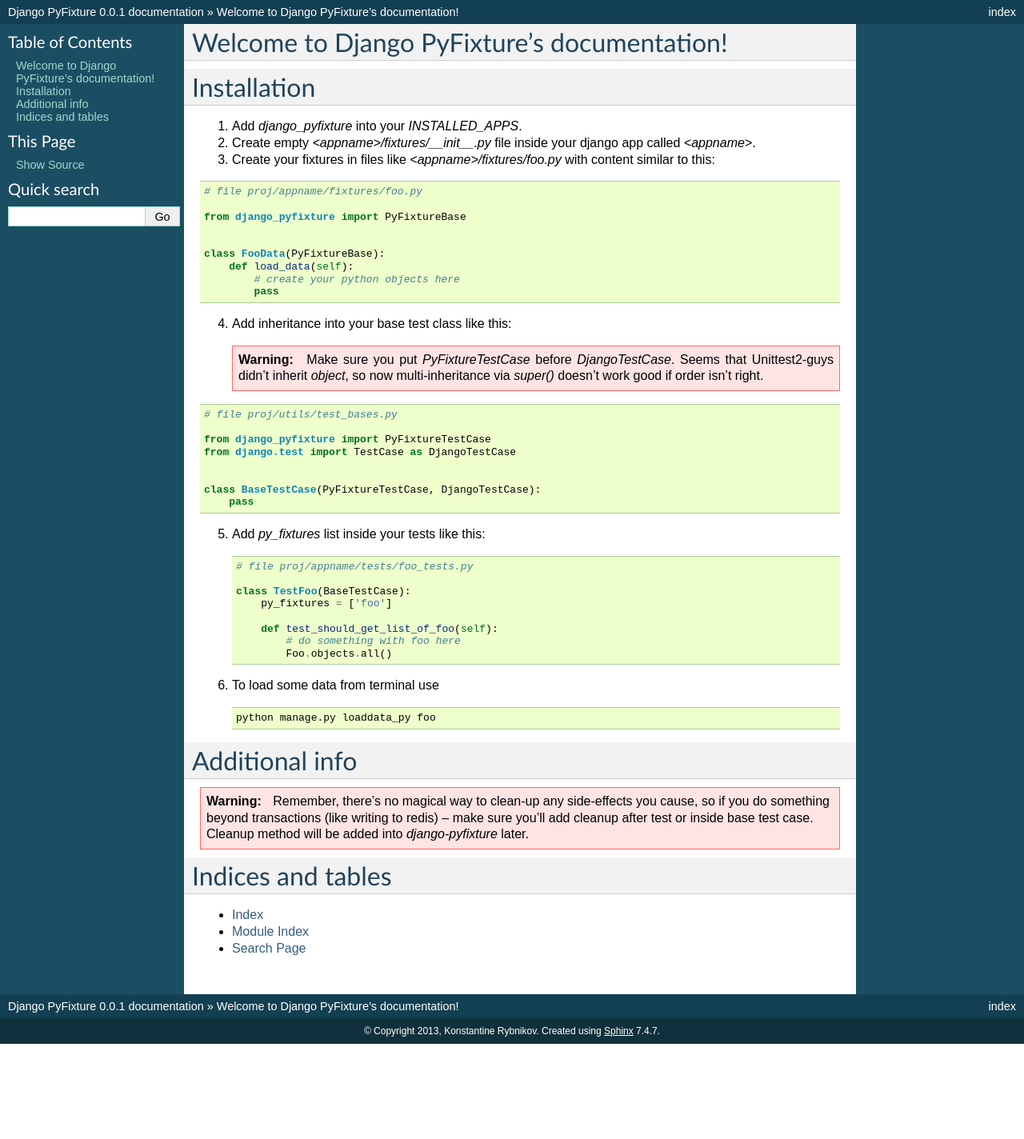
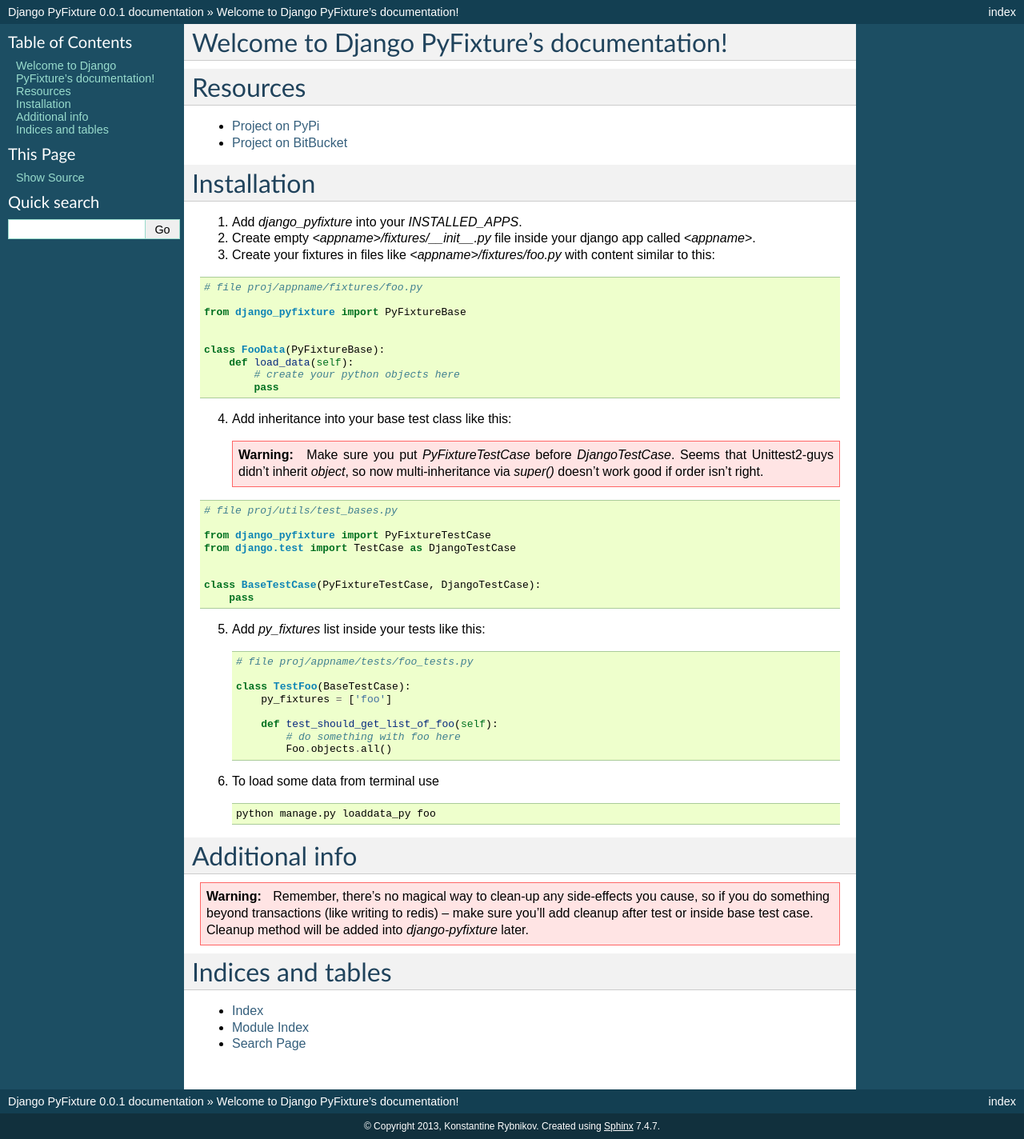
Before and after one commit to k-bx/django-pyfixture, a Sphinx documentation site: the page built from docs/index.rst, in a window 1280 px wide. Shown: the whole page at 80% size. Built offline with Sphinx 7.4.7, drawn with Linux system fonts in a browser that asks for light colours; before the commit the page ends 1305 px from its top, so only the background shows below that.

Commit message:
Add resources to documentation.

```diff
--- a/README.rst
+++ b/README.rst
@@ -7,4 +7,4 @@
 Documentation
 =============
 
-Documentation is available at `ReadTheDocs <http://jquery_unparam.readthedocs.org>`_.
+Documentation is available at `ReadTheDocs <http://django-pyfixture.readthedocs.org>`_.
--- a/docs/index.rst
+++ b/docs/index.rst
@@ -11,6 +11,12 @@
 
    .. toctree::
       :maxdepth: 2
+
+Resources
+=========
+
+- `Project on PyPi <https://pypi.python.org/pypi/django_pyfixture/>`_
+- `Project on BitBucket <https://bitbucket.org/k_bx/django-pyfixture>`_
 
 Installation
 ============
```
Also changed, not shown: 1 other file.
